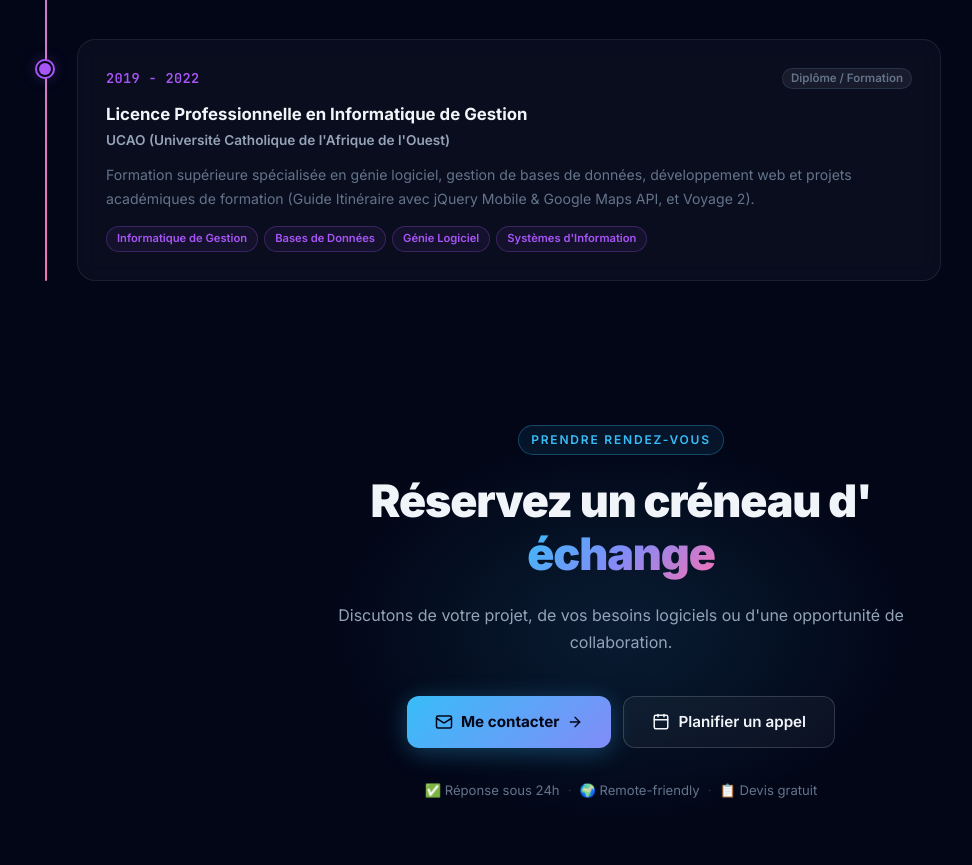
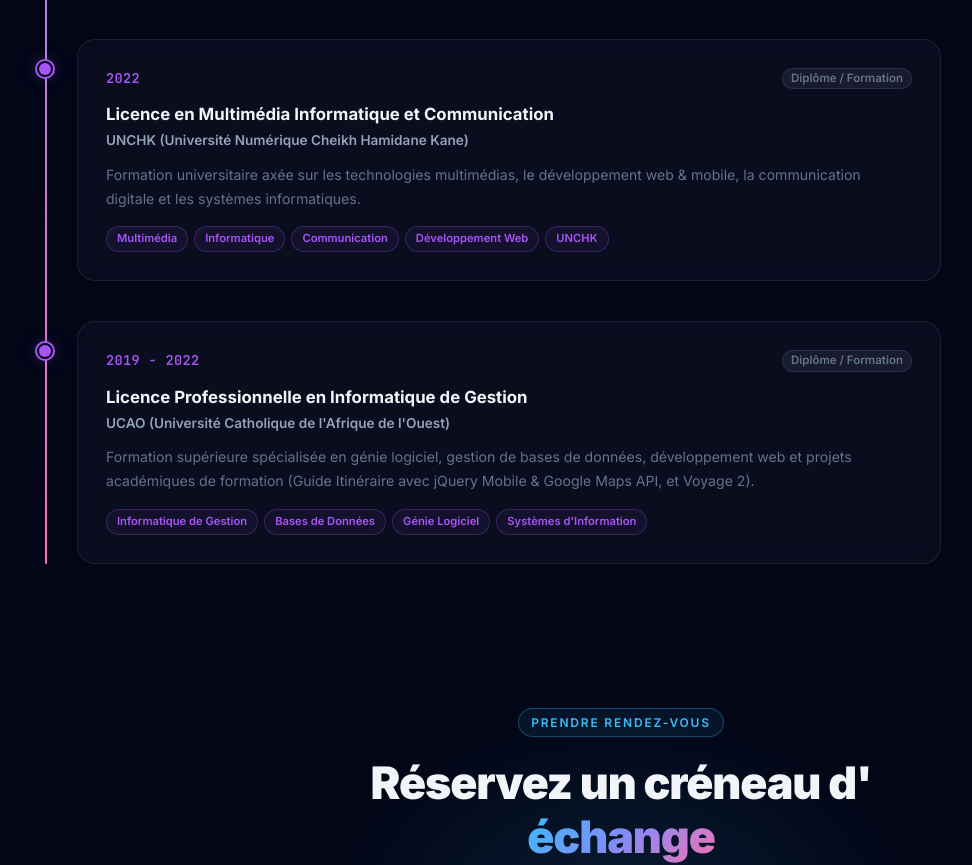
Before and after one commit to mmilinda/FolioMM, a React (Vite) app: page / in a window 1280 px wide. Shown: the part 6391-7256 px from the top of the page, without its empty margins (19-991 px from the left). Built offline with nearby package versions, Linux system fonts and the light colour scheme; no server answers.

Commit message:
feat(timeline): add UNCHK Licence in Multimedia and Computer Science as 7th timeline milestone

```diff
--- a/src/components/Timeline.jsx
+++ b/src/components/Timeline.jsx
@@ -65,6 +65,17 @@ export default function Timeline() {
         ? "Responsive web integration and customized corporate blogging: Site Vitrine Bootstrap, GM Business Prayer (corporate Blogger blog)."
         : "Intégration web responsive et développement de blogs d'entreprise : Site Vitrine Bootstrap et GM Business Prayer (blog d'entreprise personnalisé sur Blogger).",
       tags: ["Bootstrap 5", "HTML5", "CSS3", "JavaScript", "Blogger"],
+    },
+    {
+      year: "2022",
+      role: isEn ? "Bachelor's Degree in Multimedia, Computer Science & Communication" : "Licence en Multimédia Informatique et Communication",
+      company: "UNCHK (Université Numérique Cheikh Hamidane Kane)",
+      type: isEn ? "Education" : "Diplôme / Formation",
+      color: "#ec4899",
+      desc: isEn
+        ? "University degree focused on multimedia technologies, web & mobile development, digital communication, and computer systems."
+        : "Formation universitaire axée sur les technologies multimédias, le développement web & mobile, la communication digitale et les systèmes informatiques.",
+      tags: ["Multimédia", "Informatique", "Communication", "Développement Web", "UNCHK"],
     },
     {
       year: "2019 - 2022",
--- a/src/context/SiteDataContext.jsx
+++ b/src/context/SiteDataContext.jsx
@@ -255,6 +255,17 @@ const defaultTimeline = [
     descriptionEn: "Hands-on responsive web integration and corporate blog customization: Bootstrap Showcase Site and GM Business Prayer (Blogger).",
     tags: ["Bootstrap 5", "HTML5", "CSS3", "JavaScript", "Blogger"],
     type: "work",
+  },
+  {
+    id: "time-unchk",
+    year: "2022",
+    title: "Licence en Multimédia Informatique et Communication",
+    titleEn: "Bachelor's Degree in Multimedia, Computer Science & Communication",
+    company: "UNCHK (Université Numérique Cheikh Hamidane Kane)",
+    description: "Formation universitaire axée sur les technologies multimédias, le développement web & mobile, la communication digitale et les systèmes informatiques.",
+    descriptionEn: "University degree focused on multimedia technologies, web & mobile development, digital communication, and computer systems.",
+    tags: ["Multimédia", "Informatique", "Communication", "Développement Web", "UNCHK"],
+    type: "education",
   },
   {
     id: "time-5",
```
Also changed, not shown: 1 other file (tests, documents, lock files or other folders).
